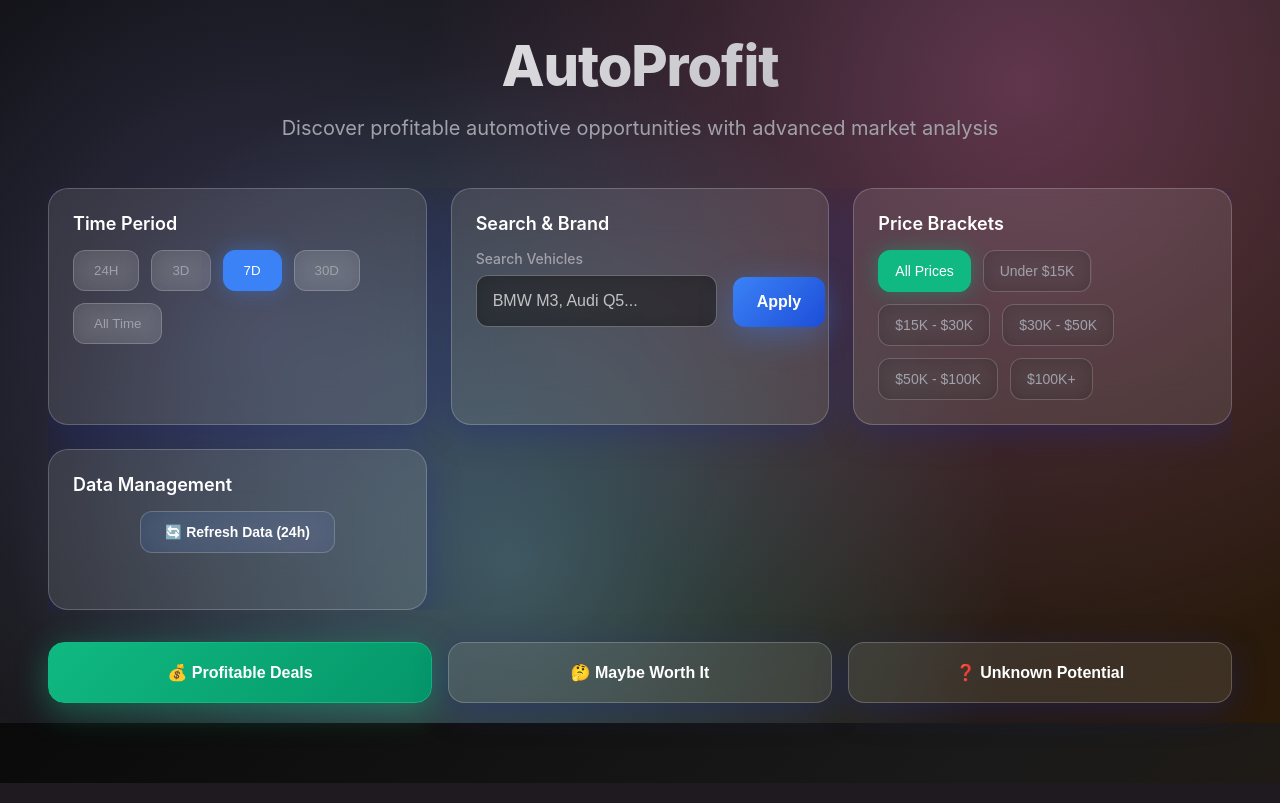
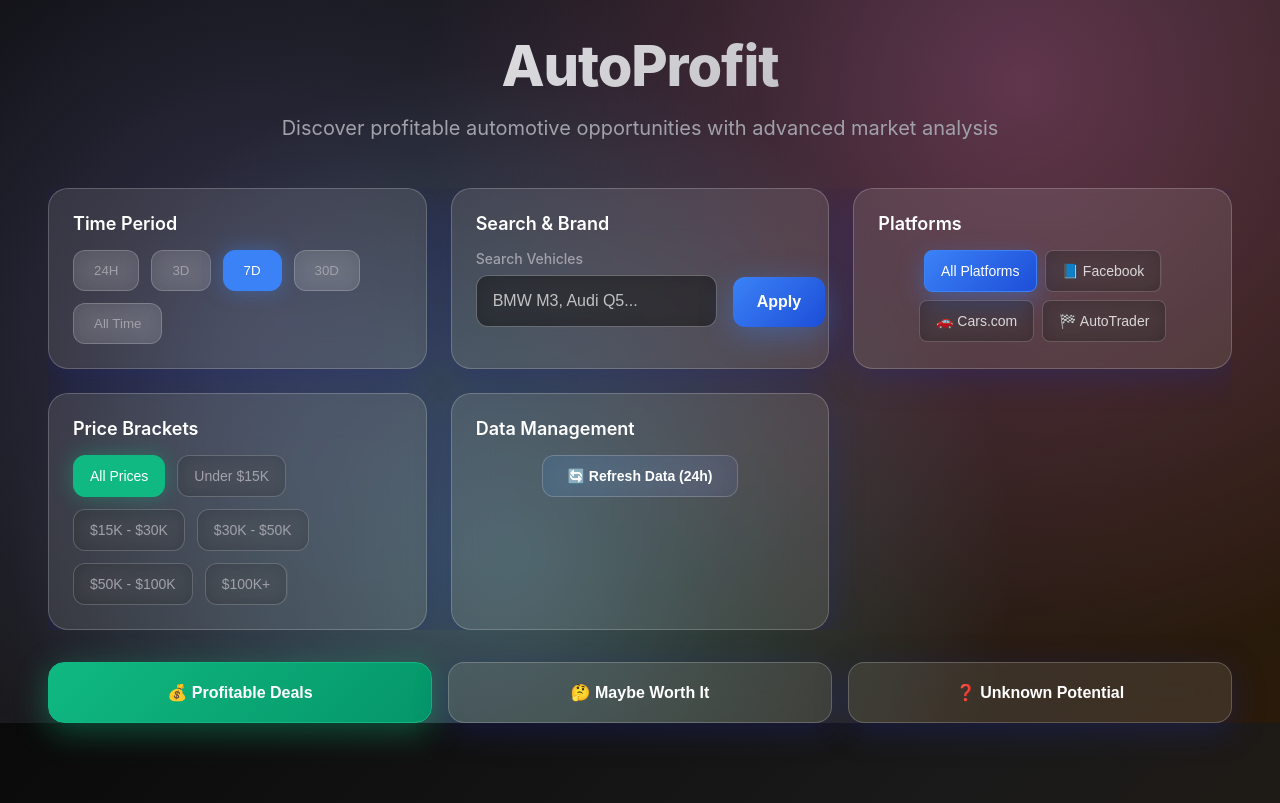
Before and after one commit to Simplufy/Automonitorv69, a FastAPI app: page / in a window 1280 px wide. Shown: the part 77-880 px from the top of the page. Run offline with FastAPI, Linux system fonts and the light colour scheme; data that the repository does not hold is empty; parts of the project's set-up code (start-up, migrations or seed data) failed here and were passed over; some libraries are stand-ins or nearby versions.

Commit message:
Add a filter to the dashboard to select specific platforms
Adds a new platform filtering option to the dashboard, allowing users to view listings from Facebook, Cars.com, or AutoTrader. This includes backend changes in `web_front.py` to handle the new `source` parameter and frontend modifications in `dashboard.html` and `modern-styles.css` for the filter UI and functionality.

Replit-Commit-Author: Agent
Replit-Commit-Session-Id: 716a6384-2f5e-47f5-bfd1-870b09d61bcf
Replit-Commit-Checkpoint-Type: full_checkpoint
Replit-Commit-Screenshot-Url: https://storage.googleapis.com/screenshot-production-us-central1/cbdf3516-c201-4403-9261-82c1e7cde1fe/716a6384-2f5e-47f5-bfd1-870b09d61bcf/PebqivI

```diff
--- a/app/static/modern-styles.css
+++ b/app/static/modern-styles.css
@@ -263,6 +263,43 @@ input.glass-input:-webkit-autofill:focus {
   box-shadow: 0 0 0 1000px rgba(0, 0, 0, 0.5) inset !important;
   transition: background-color 5000s ease-in-out 0s !important;
   caret-color: #ffffff !important;
+}
+
+/* Platform Filter Buttons */
+.platform-filters {
+  display: flex;
+  flex-wrap: wrap;
+  gap: 0.5rem;
+  justify-content: center;
+}
+
+.platform-btn {
+  padding: 0.75rem 1rem;
+  border: 1px solid rgba(255, 255, 255, 0.2);
+  background: rgba(0, 0, 0, 0.3);
+  color: rgba(255, 255, 255, 0.8);
+  border-radius: 8px;
+  font-size: 0.875rem;
+  font-weight: 500;
+  cursor: pointer;
+  transition: all 0.3s ease;
+  backdrop-filter: blur(10px);
+  display: flex;
+  align-items: center;
+  gap: 0.3rem;
+}
+
+.platform-btn:hover {
+  background: rgba(59, 130, 246, 0.2);
+  border-color: rgba(59, 130, 246, 0.5);
+  transform: translateY(-2px);
+}
+
+.platform-btn.active {
+  background: linear-gradient(135deg, var(--accent-blue), #1d4ed8);
+  border-color: var(--accent-blue);
+  color: white;
+  box-shadow: 0 8px 25px rgba(59, 130, 246, 0.4);
 }
 
 /* Price Bracket Toggles */
--- a/app/templates/dashboard.html
+++ b/app/templates/dashboard.html
@@ -34,6 +34,17 @@
         <div class="action-buttons">
           <button onclick="applyFilters()" class="btn-primary">Apply</button>
         </div>
+      </div>
+    </div>
+
+    <!-- Platform Filter -->
+    <div class="filter-card glass-card">
+      <h3 class="filter-title">Platforms</h3>
+      <div class="platform-filters">
+        <button class="platform-btn active" data-source="" onclick="setPlatformFilter(this)">All Platforms</button>
+        <button class="platform-btn" data-source="facebook_marketplace" onclick="setPlatformFilter(this)">📘 Facebook</button>
+        <button class="platform-btn" data-source="cars_com" onclick="setPlatformFilter(this)">🚗 Cars.com</button>
+        <button class="platform-btn" data-source="autotrader" onclick="setPlatformFilter(this)">🏁 AutoTrader</button>
       </div>
     </div>
 
@@ -92,7 +103,8 @@ let currentFilters = {
   timeframe: '7d',
   search: '',
   minPrice: '',
-  maxPrice: ''
+  maxPrice: '',
+  source: ''
 };
 
 // Add Enter key listener for search input when page loads
@@ -165,8 +177,29 @@ function applyFilters() {
     url += `&max_price=${currentFilters.maxPrice}`;
   }
 
+  if (currentFilters.source) {
+    url += `&source=${currentFilters.source}`;
+  }
+
   // Use HTMX to load filtered results
   htmx.ajax('GET', url, {target: '#results'});
+}
+
+// Platform filter handler
+function setPlatformFilter(button) {
+  // Remove active class from all platform buttons
+  document.querySelectorAll('.platform-btn').forEach(btn => {
+    btn.classList.remove('active');
+  });
+
+  // Add active class to clicked button
+  button.classList.add('active');
+
+  // Update current filters
+  currentFilters.source = button.dataset.source;
+
+  // Apply filters immediately
+  applyFilters();
 }
 
 // Price bracket handler
@@ -198,6 +231,12 @@ function clearFilters() {
   });
   document.querySelector('[data-min=""][data-max=""]').classList.add('active');
 
+  // Reset platform filter to "All Platforms"
+  document.querySelectorAll('.platform-btn').forEach(btn => {
+    btn.classList.remove('active');
+  });
+  document.querySelector('[data-source=""]').classList.add('active');
+
   // Reset time filter to 24h
   document.querySelectorAll('.time-toggle').forEach(btn => {
     btn.classList.remove('active');
@@ -208,6 +247,7 @@ function clearFilters() {
   currentFilters.search = '';
   currentFilters.minPrice = '';
   currentFilters.maxPrice = '';
+  currentFilters.source = '';
   currentFilters.timeframe = '24h';
 
   // Apply filters (will show just category and 24h)
```
Also changed, not shown: app/routes/web_front.py (+22 -2 lines).
